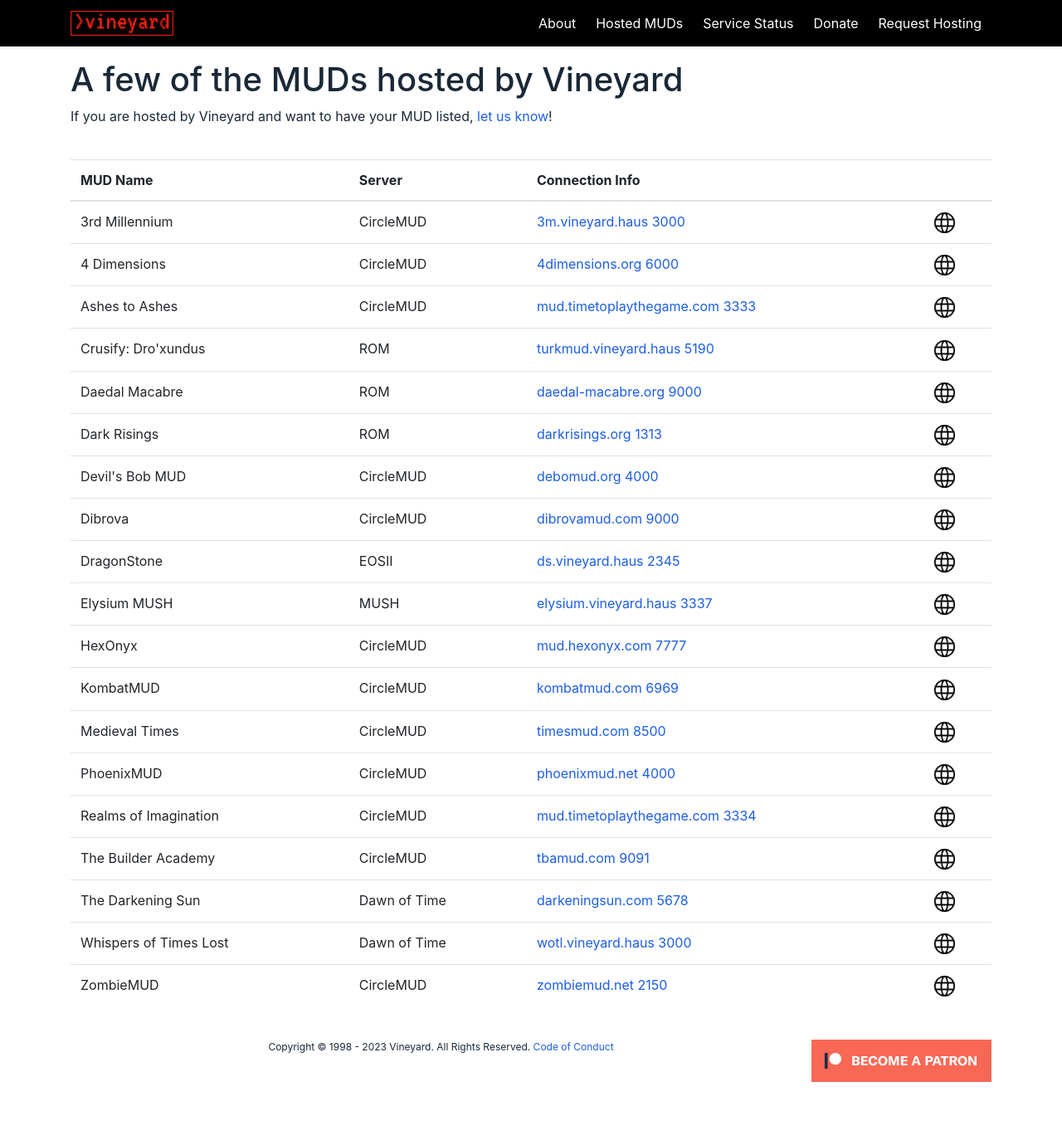
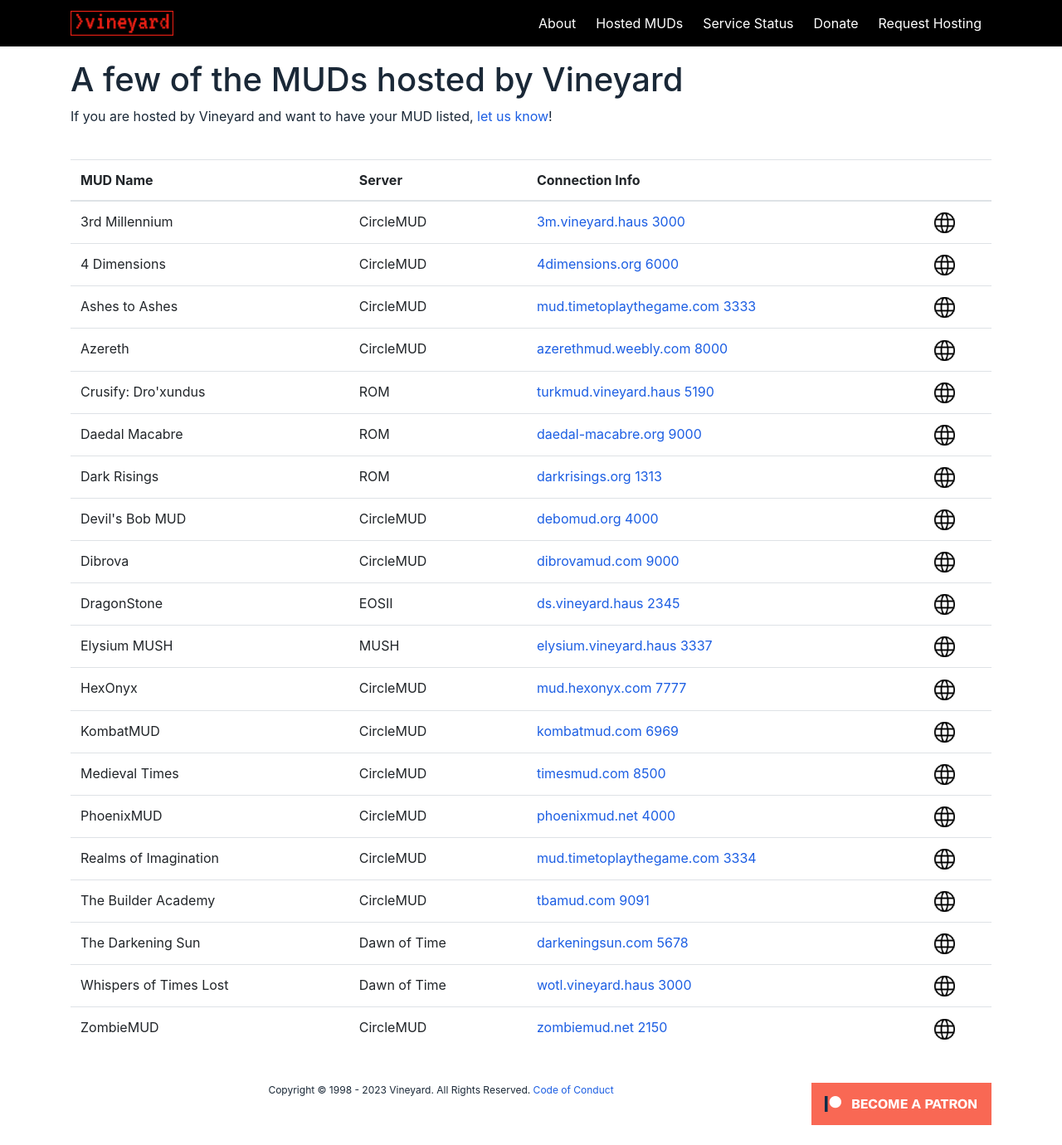
Before and after one commit to vintnerhaus/vineyard.haus, a Jekyll site: the page built from muds.html, in a window 1280 px wide. Shown: the whole page at 83% size. Built offline with Jekyll 4.4.1, drawn with Linux system fonts in a browser that asks for light colours; nearby versions of some CDN libraries; Markdown is read by kramdown in place of the engine named in the settings; before the commit the page ends 1328 px from its top, so only the background shows below that.

Commit message:
Update mud_list.json

```diff
--- a/_data/mud_list.json
+++ b/_data/mud_list.json
@@ -133,6 +133,13 @@
       "site": "turkmud.vineyard.haus",
       "server_address": "turkmud.vineyard.haus",
       "server_port": "5190",
+    },
+    {
+      "mud_name": "Azereth",
+      "server": "CircleMUD",
+      "site": "azereth.vineyard.haus",
+      "server_address": "azerethmud.weebly.com",
+      "server_port": "8000",
     }
   ]
 }
```
